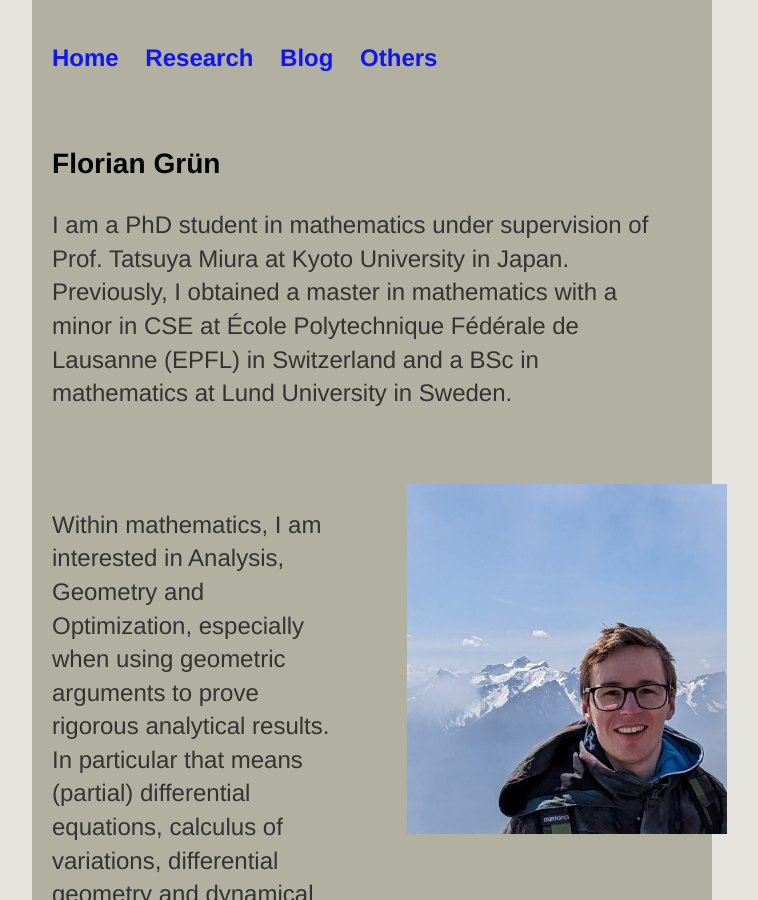
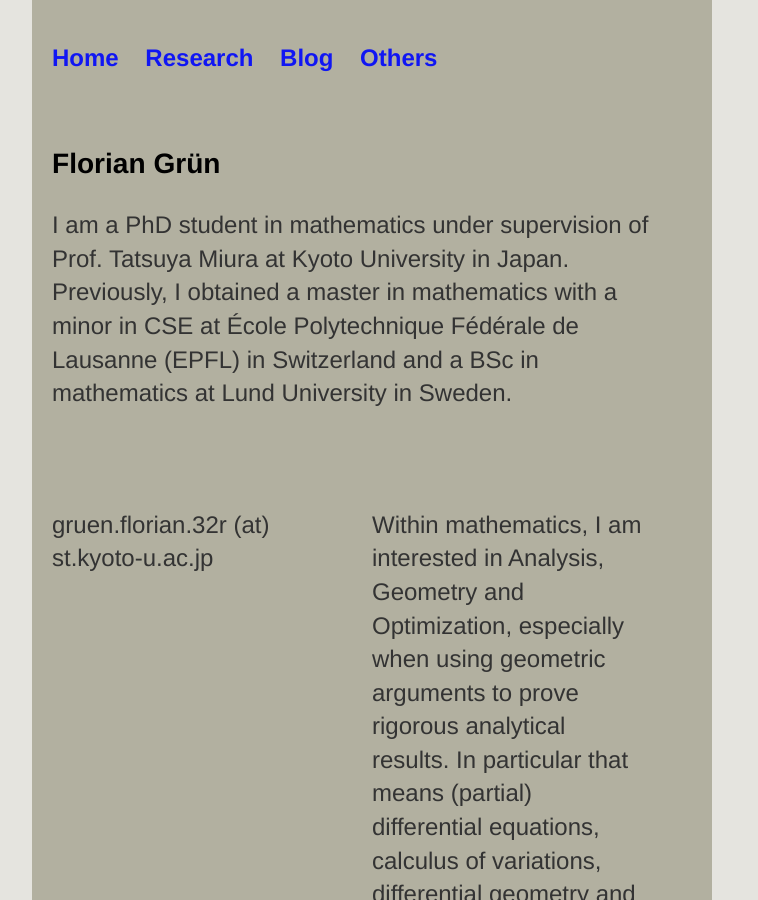
Before and after one commit to Cathelion/Cathelion.github.io, a Jekyll site: the page built from index.html, in a window 1280 px wide and 900 px high. Shown: the whole window, without its empty margins (268-1026 px from the left). Built offline with Jekyll 4.4.1, drawn with Linux system fonts in a browser that asks for light colours.

Commit message:
Update index.html

```diff
--- a/index.html
+++ b/index.html
@@ -7,6 +7,11 @@
       <h3>Florian Grün</h3>
       <p>I am a PhD student in mathematics under supervision of Prof. Tatsuya Miura at Kyoto University in Japan.
          Previously, I obtained a master in mathematics with a minor in CSE at École Polytechnique Fédérale de Lausanne (EPFL) in Switzerland and a BSc in mathematics at Lund University in Sweden.</p>
+   </div>
+
+   <div class="img-container1">
+      <p>gruen.florian.32r (at) st.kyoto-u.ac.jp
+      </p>
    </div>
 
    <div class="img-container1">
```
